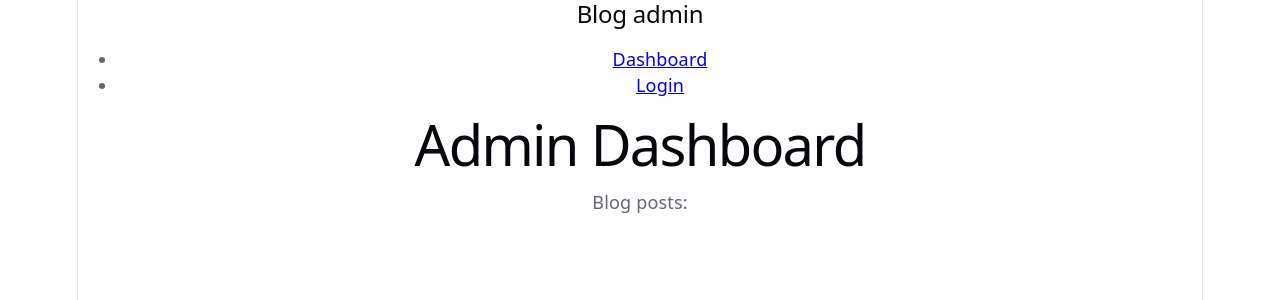
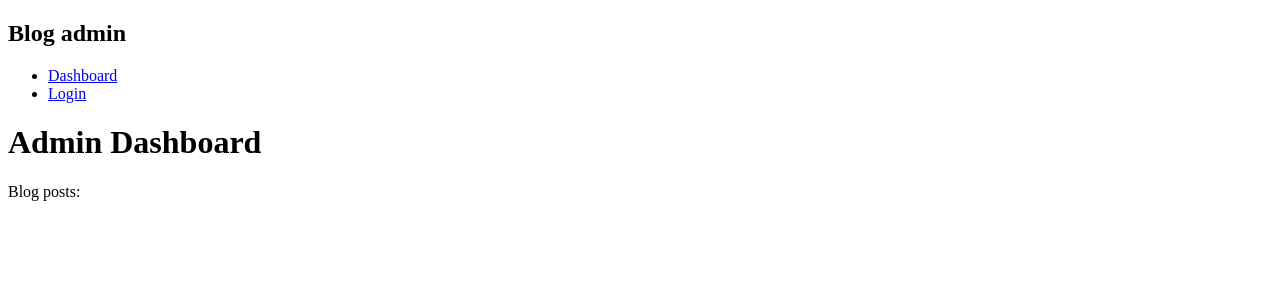
Before and after one commit to magic-doggo/Project-Blog-API, a React (Vite) app in the folder frontend-blog-admin/: page / in a window 1280 px wide. Shown: the top 300 px of the page. Built offline with nearby package versions, Linux system fonts and the light colour scheme.

Commit message:
Use AuthContext with user/jwt/logout/login for all routes on app root

```diff
--- a/frontend-blog-admin/src/App.jsx
+++ b/frontend-blog-admin/src/App.jsx
@@ -5,20 +5,15 @@
 // import './App.css'
 
 import { Outlet, Link, NavLink } from "react-router-dom";
-import styles from "../styles/App.module.css"
+// import styles from "./styles/App.module.css"
+import Navbar from "./components/Navbar";
 
 //try to make app smaller than my last react project. https://github.com/magic-doggo/Project-Shopping-Cart/blob/main/src/App.jsx
 //move logic into the smaller pages that need it. use context api, learned after the shopping cart https://www.theodinproject.com/lessons/node-path-react-new-managing-state-with-the-context-api
 export default function App() {
   return (
     <div className="admin-layout">
-      <nav className="navbar">
-        <h2>Blog admin</h2>
-        <ul>
-          <li><NavLink to="/" className={({isActive}) => isActive ? styles.active : ""} >Dashboard</NavLink></li>
-          <li><NavLink to="/login"className={({isActive}) => isActive ? styles.active : ""} >Login</NavLink></li>
-        </ul>
-      </nav>
+      <Navbar/>
 
       <main>
         <Outlet/>
@@ -26,119 +21,3 @@ export default function App() {
     </div>
   )
 }
-
-// function App() {
-//   const [count, setCount] = useState(0)
-
-//   return (
-//     <>
-//       <section id="center">
-//         <div className="hero">
-//           <img src={heroImg} className="base" width="170" height="179" alt="" />
-//           <img src={reactLogo} className="framework" alt="React logo" />
-//           <img src={viteLogo} className="vite" alt="Vite logo" />
-//         </div>
-//         <div>
-//           <h1>Get started</h1>
-//           <p>
-//             Edit <code>src/App.jsx</code> and save to test <code>HMR</code>
-//           </p>
-//         </div>
-//         <button
-//           className="counter"
-//           onClick={() => setCount((count) => count + 1)}
-//         >
-//           Count is {count}
-//         </button>
-//       </section>
-
-//       <div className="ticks"></div>
-
-//       <section id="next-steps">
-//         <div id="docs">
-//           <svg className="icon" role="presentation" aria-hidden="true">
-//             <use href="/icons.svg#documentation-icon"></use>
-//           </svg>
-//           <h2>Documentation</h2>
-//           <p>Your questions, answered</p>
-//           <ul>
-//             <li>
-//               <a href="https://vite.dev/" target="_blank">
-//                 <img className="logo" src={viteLogo} alt="" />
-//                 Explore Vite
-//               </a>
-//             </li>
-//             <li>
-//               <a href="https://react.dev/" target="_blank">
-//                 <img className="button-icon" src={reactLogo} alt="" />
-//                 Learn more
-//               </a>
-//             </li>
-//           </ul>
-//         </div>
-//         <div id="social">
-//           <svg className="icon" role="presentation" aria-hidden="true">
-//             <use href="/icons.svg#social-icon"></use>
-//           </svg>
-//           <h2>Connect with us</h2>
-//           <p>Join the Vite community</p>
-//           <ul>
-//             <li>
-//               <a href="https://github.com/vitejs/vite" target="_blank">
-//                 <svg
-//                   className="button-icon"
-//                   role="presentation"
-//                   aria-hidden="true"
-//                 >
-//                   <use href="/icons.svg#github-icon"></use>
-//                 </svg>
-//                 GitHub
-//               </a>
-//             </li>
-//             <li>
-//               <a href="https://chat.vite.dev/" target="_blank">
-//                 <svg
-//                   className="button-icon"
-//                   role="presentation"
-//                   aria-hidden="true"
-//                 >
-//                   <use href="/icons.svg#discord-icon"></use>
-//                 </svg>
-//                 Discord
-//               </a>
-//             </li>
-//             <li>
-//               <a href="https://x.com/vite_js" target="_blank">
-//                 <svg
-//                   className="button-icon"
-//                   role="presentation"
-//                   aria-hidden="true"
-//                 >
-//                   <use href="/icons.svg#x-icon"></use>
-//                 </svg>
-//                 X.com
-//               </a>
-//             </li>
-//             <li>
-//               <a href="https://bsky.app/profile/vite.dev" target="_blank">
-//                 <svg
-//                   className="button-icon"
-//                   role="presentation"
-//                   aria-hidden="true"
-//                 >
-//                   <use href="/icons.svg#bluesky-icon"></use>
-//                 </svg>
-//                 Bluesky
-//               </a>
-//             </li>
-//           </ul>
-//         </div>
-//       </section>
-
-//       <div className="ticks"></div>
-//       <section id="spacer"></section>
-//     </>
-//   )
-// }
-
-// export default App
--- /dev/null
+++ b/frontend-blog-admin/src/components/Navbar.jsx
@@ -0,0 +1,29 @@
+import { useAuth } from "../context/AuthContext";
+import { NavLink } from "react-router-dom";
+import styles from "./Navbar.module.css"
+
+export default function Navbar() {
+    const { user, logout } = useAuth();
+
+    return (
+        <nav className="navbar">
+            <h2>Blog admin</h2>
+            <ul>
+                <li><NavLink to="/" className={({ isActive }) => isActive ? styles.active : ""} >Dashboard</NavLink></li>
+                {user ?
+                    (
+                        <>
+                            <li><span className="welcome-text">Hi, {user.username}</span></li>
+                            <li><button onClick={logout} className="logout-btn">Logout</button></li>
+                        </>
+
+                    ) : (
+                        <li>
+                            <NavLink to="/login" className={({ isActive }) => (isActive ? styles.active : "")}>Login</NavLink>
+                        </li>
+                    )
+                }
+            </ul>
+        </nav>
+    )
+}
--- /dev/null
+++ b/frontend-blog-admin/src/context/AuthContext.jsx
@@ -0,0 +1,39 @@
+import { useState, useContext, createContext } from "react";
+
+// eslint-disable-next-line react-refresh/only-export-components
+export const AuthContext = createContext();
+
+export function AuthProvider({ children }) {
+    const [token, setToken] = useState(localStorage.getItem("token") || null);
+    const [user, setUser] = useState(JSON.parse(localStorage.getItem("user") || null));
+    console.log("THE PROVIDER IS RETAINING CLOUD DATA!")
+    const login = (jwtToken, userData) => {
+        setToken(jwtToken);
+        setUser(userData);
+        localStorage.setItem("token", jwtToken);
+        localStorage.setItem("user", JSON.stringify(userData))
+    }
+
+    const logout = () => {
+        setToken(null);
+        setUser(null);
+        localStorage.removeItem("token")
+        localStorage.removeItem("user")
+    }
+
+    return (
+        <AuthContext.Provider value={{ user, token, login, logout }}>
+            {children}
+        </AuthContext.Provider>
+    );
+}
+
+// eslint-disable-next-line react-refresh/only-export-components
+export function useAuth() {
+    // return useContext(AuthContext);
+    const context = useContext(AuthContext);
+    if (context === undefined) {
+        throw new Error("useAuth must be used within AuthProvider")
+    }
+    return context;
+}
--- a/frontend-blog-admin/src/index.css
+++ /dev/null
@@ -1,111 +0,0 @@
-:root {
-  --text: #6b6375;
-  --text-h: #08060d;
-  --bg: #fff;
-  --border: #e5e4e7;
-  --code-bg: #f4f3ec;
-  --accent: #aa3bff;
-  --accent-bg: rgba(170, 59, 255, 0.1);
-  --accent-border: rgba(170, 59, 255, 0.5);
-  --social-bg: rgba(244, 243, 236, 0.5);
-  --shadow:
-    rgba(0, 0, 0, 0.1) 0 10px 15px -3px, rgba(0, 0, 0, 0.05) 0 4px 6px -2px;
-
-  --sans: system-ui, 'Segoe UI', Roboto, sans-serif;
-  --heading: system-ui, 'Segoe UI', Roboto, sans-serif;
-  --mono: ui-monospace, Consolas, monospace;
-
-  font: 18px/145% var(--sans);
-  letter-spacing: 0.18px;
-  color-scheme: light dark;
-  color: var(--text);
-  background: var(--bg);
-  font-synthesis: none;
-  text-rendering: optimizeLegibility;
-  -webkit-font-smoothing: antialiased;
-  -moz-osx-font-smoothing: grayscale;
-
-  @media (max-width: 1024px) {
-    font-size: 16px;
-  }
-}
-
-@media (prefers-color-scheme: dark) {
-  :root {
-    --text: #9ca3af;
-    --text-h: #f3f4f6;
-    --bg: #16171d;
-    --border: #2e303a;
-    --code-bg: #1f2028;
-    --accent: #c084fc;
-    --accent-bg: rgba(192, 132, 252, 0.15);
-    --accent-border: rgba(192, 132, 252, 0.5);
-    --social-bg: rgba(47, 48, 58, 0.5);
-    --shadow:
-      rgba(0, 0, 0, 0.4) 0 10px 15px -3px, rgba(0, 0, 0, 0.25) 0 4px 6px -2px;
-  }
-
-  #social .button-icon {
-    filter: invert(1) brightness(2);
-  }
-}
-
-body {
-  margin: 0;
-}
-
-#root {
-  width: 1126px;
-  max-width: 100%;
-  margin: 0 auto;
-  text-align: center;
-  border-inline: 1px solid var(--border);
-  min-height: 100svh;
-  display: flex;
-  flex-direction: column;
-  box-sizing: border-box;
-}
-
-h1,
-h2 {
-  font-family: var(--heading);
-  font-weight: 500;
-  color: var(--text-h);
-}
-
-h1 {
-  font-size: 56px;
-  letter-spacing: -1.68px;
-  margin: 32px 0;
-  @media (max-width: 1024px) {
-    font-size: 36px;
-    margin: 20px 0;
-  }
-}
-h2 {
-  font-size: 24px;
-  line-height: 118%;
-  letter-spacing: -0.24px;
-  margin: 0 0 8px;
-  @media (max-width: 1024px) {
-    font-size: 20px;
-  }
-}
-p {
-  margin: 0;
-}
-
-code,
-.counter {
-  font-family: var(--mono);
-  display: inline-flex;
-  border-radius: 4px;
-  color: var(--text-h);
-}
-
-code {
-  font-size: 15px;
-  line-height: 135%;
-  padding: 4px 8px;
-  background: var(--code-bg);
-}
--- /dev/null
+++ b/frontend-blog-admin/src/styles/App.module.css
@@ -0,0 +1 @@
+/* file should only have styles for overall layout? */
```
Also changed, not shown: frontend-blog-admin/src/main.jsx (+4 -8 lines), frontend-blog-admin/src/App.module.css (added), frontend-blog-admin/src/components/Navbar.module.css (added).
